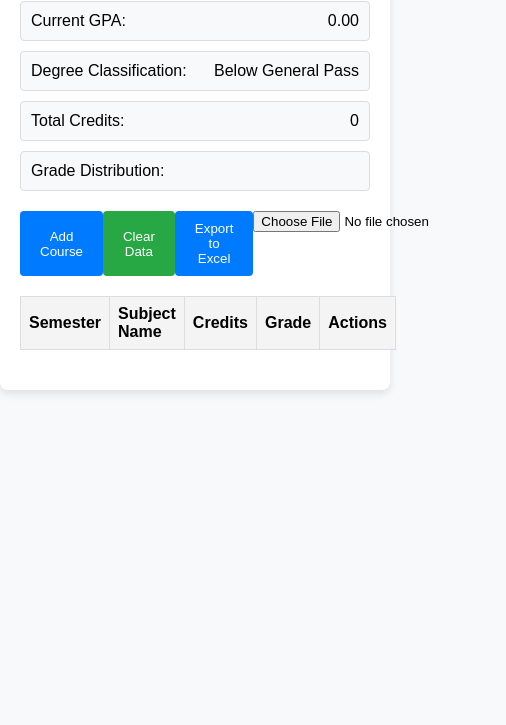
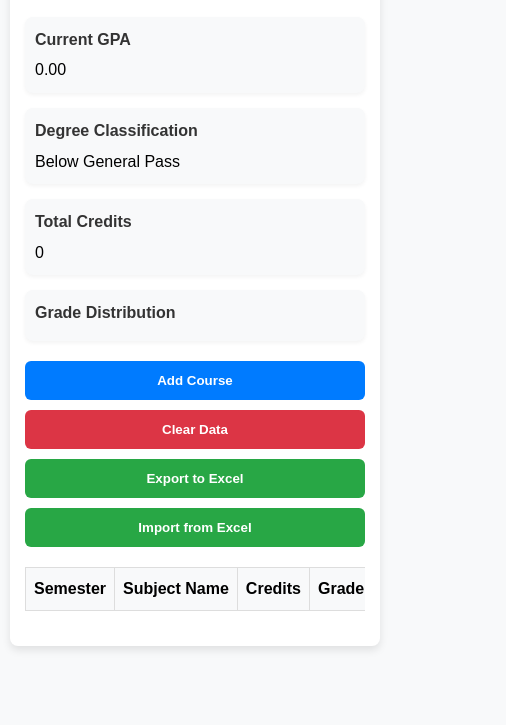
Before and after one commit to binuraShaminda12/GPACalculator, a plain HTML site: page index.html in a window 390 px wide. Shown: the part 119-844 px from the top of the page, 506 px wide, since content can reach past the window. Drawn offline with Linux system fonts and the light colour scheme.

Commit message:
Add files via upload

```diff
--- a/index.html
+++ b/index.html
@@ -5,12 +5,27 @@
     <meta name="viewport" content="width=device-width, initial-scale=1.0">
     <title>University GPA Calculator</title>
     <style>
-        body {
-            font-family: Arial, sans-serif;
-            background-color: #f8f9fa;
+        /* Previous styles remain unchanged */
+        :root {
+            --primary-color: #007bff;
+            --success-color: #28a745;
+            --danger-color: #dc3545;
+            --border-color: #ddd;
+            --background-color: #f8f9fa;
+        }
+
+        * {
+            box-sizing: border-box;
             margin: 0;
             padding: 0;
         }
+
+        body {
+            font-family: Arial, sans-serif;
+            background-color: var(--background-color);
+            line-height: 1.6;
+        }
+
         .container {
             max-width: 800px;
             margin: 20px auto;
@@ -19,107 +34,205 @@
             border-radius: 8px;
             box-shadow: 0 4px 8px rgba(0, 0, 0, 0.1);
         }
+
+        @media (max-width: 768px) {
+            .container {
+                margin: 10px;
+                padding: 15px;
+            }
+        }
+
+        .header {
+            background-color: var(--primary-color);
+            color: white;
+            padding: 20px;
+            border-radius: 8px 8px 0 0;
+            margin: -20px -20px 20px -20px;
+        }
+
+        .owner {
+            color: rgba(255, 255, 255, 0.8);
+            font-size: 14px;
+            margin-bottom: 10px;
+        }
+
         h1 {
             font-size: 24px;
             text-align: center;
+            margin: 0;
+        }
+
+        .info {
+            display: grid;
+            grid-template-columns: repeat(auto-fit, minmax(250px, 1fr));
+            gap: 15px;
             margin-bottom: 20px;
         }
-        .info {
+
+        .result {
+            background-color: var(--background-color);
+            padding: 15px;
+            border-radius: 8px;
+            box-shadow: 0 2px 4px rgba(0, 0, 0, 0.05);
+        }
+
+        .result-header {
+            font-weight: bold;
+            margin-bottom: 5px;
+            color: #333;
+        }
+
+        .buttons {
+            display: grid;
+            grid-template-columns: repeat(auto-fit, minmax(150px, 1fr));
+            gap: 10px;
             margin-bottom: 20px;
         }
-        .info .result {
-            display: flex;
-            justify-content: space-between;
-            background-color: #f8f9fa;
-            padding: 10px;
-            border: 1px solid #ddd;
-            border-radius: 4px;
-            margin-bottom: 10px;
+
+        button {
+            padding: 12px 20px;
+            border: none;
+            border-radius: 6px;
+            cursor: pointer;
+            font-weight: bold;
+            transition: all 0.3s ease;
+            width: 100%;
         }
+
+        .add-course {
+            background-color: var(--primary-color);
+            color: white;
+        }
+
+        .clear-data {
+            background-color: var(--danger-color);
+            color: white;
+        }
+
+        .export-excel, .import-excel {
+            background-color: var(--success-color);
+            color: white;
+        }
+
+        button:hover {
+            opacity: 0.9;
+            transform: translateY(-1px);
+        }
+
+        #file-input {
+            display: none;
+        }
+
         table {
             width: 100%;
             border-collapse: collapse;
             margin-bottom: 20px;
         }
+
         th, td {
-            border: 1px solid #ddd;
+            padding: 12px;
+            text-align: left;
+            border: 1px solid var(--border-color);
+        }
+
+        th {
+            background-color: var(--background-color);
+            font-weight: bold;
+        }
+
+        input[type="text"],
+        input[type="number"],
+        select {
+            width: 100%;
             padding: 8px;
-            text-align: left;
+            border: 1px solid var(--border-color);
+            border-radius: 4px;
         }
-        th {
-            background-color: #f4f4f4;
+
+        .remove-btn {
+            background-color: var(--danger-color);
+            color: white;
+            padding: 6px 12px;
+            border-radius: 4px;
         }
-        .actions button {
-            padding: 6px 12px;
-            border: none;
+
+        /* Mobile Responsiveness */
+        @media (max-width: 768px) {
+            table {
+                display: block;
+                overflow-x: auto;
+                white-space: nowrap;
+            }
+
+            th, td {
+                padding: 8px;
+            }
+
+            .buttons {
+                grid-template-columns: 1fr;
+            }
+
+            .result {
+                padding: 10px;
+            }
+
+            input[type="text"],
+            input[type="number"],
+            select {
+                padding: 6px;
+            }
+        }
+
+        /* Grade Distribution Styling */
+        #grade-distribution {
+            display: grid;
+            grid-template-columns: repeat(auto-fill, minmax(70px, 1fr));
+            gap: 5px;
+        }
+
+        .grade-item {
+            background-color: white;
+            padding: 5px;
             border-radius: 4px;
-            background-color: #dc3545;
-            color: white;
-            cursor: pointer;
-        }
-        .actions button:hover {
-            background-color: #c82333;
-        }
-        .buttons {
-            display: flex;
-            justify-content: space-between;
-            margin-bottom: 20px;
-        }
-        .buttons button {
-            padding: 10px 20px;
-            border: none;
-            border-radius: 4px;
-            cursor: pointer;
-        }
-        .add-course {
-            background-color: #007bff;
-            color: white;
-        }
-        .add-course:hover {
-            background-color: #0056b3;
-        }
-        .clear-data {
-            background-color: #28a745;
-            color: white;
-        }
-        .clear-data:hover {
-            background-color: #218838;
-        }
-        .owner {
-            text-align: left;
-            font-size: 14px;
-            color: gray;
+            text-align: center;
+            border: 1px solid var(--border-color);
         }
     </style>
 </head>
 <body>
     <div class="container">
-        <div class="owner">Prepared by: Binura Shaminda</div>
-        <h1>University GPA Calculator</h1>
+        <div class="header">
+            <div class="owner">Prepared by: Binura Shaminda</div>
+            <h1>University GPA Calculator</h1>
+        </div>
+
         <div class="info">
             <div class="result">
-                <span>Current GPA:</span>
+                <div class="result-header">Current GPA</div>
                 <span id="current-gpa">0.00</span>
             </div>
             <div class="result">
-                <span>Degree Classification:</span>
+                <div class="result-header">Degree Classification</div>
                 <span id="degree-class">-</span>
             </div>
             <div class="result">
-                <span>Total Credits:</span>
+                <div class="result-header">Total Credits</div>
                 <span id="total-credits">0</span>
             </div>
             <div class="result">
-                <span>Grade Distribution:</span>
+                <div class="result-header">Grade Distribution</div>
                 <div id="grade-distribution"></div>
             </div>
         </div>
+
         <div class="buttons">
             <button class="add-course" onclick="addCourse()">Add Course</button>
             <button class="clear-data" onclick="clearData()">Clear Data</button>
-            <button class="add-course" onclick="exportToExcel()">Export to Excel</button>
-            <input type="file" id="import-file" accept=".xlsx" onchange="importFromExcel(event)">
+            <button class="export-excel" onclick="exportToExcel()">Export to Excel</button>
+            <button class="import-excel" onclick="document.getElementById('file-input').click()">Import from Excel</button>
+            <input type="file" id="file-input" accept=".xlsx" onchange="importFromExcel(event)" style="display: none;">
         </div>
+
         <table>
             <thead>
                 <tr>
@@ -143,6 +256,9 @@
             'D+': 1.3, 'D': 1.0, 'F': 0.0
         };
 
+        // Define the order of grades for consistent display
+        const gradeOrder = ['A+', 'A', 'A-', 'B+', 'B', 'B-', 'C+', 'C', 'C-', 'D+', 'D', 'F'];
+
         let courses = JSON.parse(localStorage.getItem('gpaCourses')) || [];
 
         function saveCoursesToLocalStorage() {
@@ -160,7 +276,7 @@
                             ${Object.keys(gradePoints).map(grade => `<option value="${grade}" ${grade === course.grade ? 'selected' : ''}>${grade}</option>`).join('')}
                         </select>
                     </td>
-                    <td class="actions"><button onclick="removeCourse(${index})">Remove</button></td>
+                    <td class="actions"><button class="remove-btn" onclick="removeCourse(${index})">Remove</button></td>
                 </tr>
             `;
         }
@@ -173,6 +289,18 @@
             document.getElementById('total-credits').textContent = courses.reduce((sum, course) => sum + parseFloat(course.credits), 0);
             updateGradeDistribution();
             saveCoursesToLocalStorage();
+        }
+
+        function updateGradeDistribution() {
+            const gradeDist = courses.reduce((dist, course) => {
+                dist[course.grade] = (dist[course.grade] || 0) + 1;
+                return dist;
+            }, {});
+
+            document.getElementById('grade-distribution').innerHTML = gradeOrder
+                .filter(grade => gradeDist[grade])
+                .map(grade => `<div class="grade-item">${grade}: ${gradeDist[grade]}</div>`)
+                .join('');
         }
 
         function addCourse() {
@@ -205,17 +333,8 @@
             return 'Below General Pass';
         }
 
-        function updateGradeDistribution() {
-            const gradeDist = courses.reduce((dist, course) => {
-                dist[course.grade] = (dist[course.grade] || 0) + 1;
-                return dist;
-            }, {});
-            document.getElementById('grade-distribution').innerHTML = Object.entries(gradeDist)
-                .map(([grade, count]) => `<div>${grade}: ${count}</div>`).join('');
-        }
-
         function clearData() {
-            if (confirm('Are you sure you want to clear all data?')) {
+            if (confirm('Are you sure you want to clear all data? This action cannot be undone.')) {
                 courses = [];
                 updateDisplay();
             }
@@ -233,7 +352,7 @@
             if (!file) return;
 
             const reader = new FileReader();
-            reader.onload = function (e) {
+            reader.onload = function(e) {
                 const data = new Uint8Array(e.target.result);
                 const workbook = XLSX.read(data, { type: 'array' });
                 const sheet = workbook.Sheets[workbook.SheetNames[0]];
@@ -241,8 +360,10 @@
                 updateDisplay();
             };
             reader.readAsArrayBuffer(file);
+            event.target.value = ''; // Reset file input
         }
 
+        // Initialize the display
         updateDisplay();
     </script>
 </body>
```
